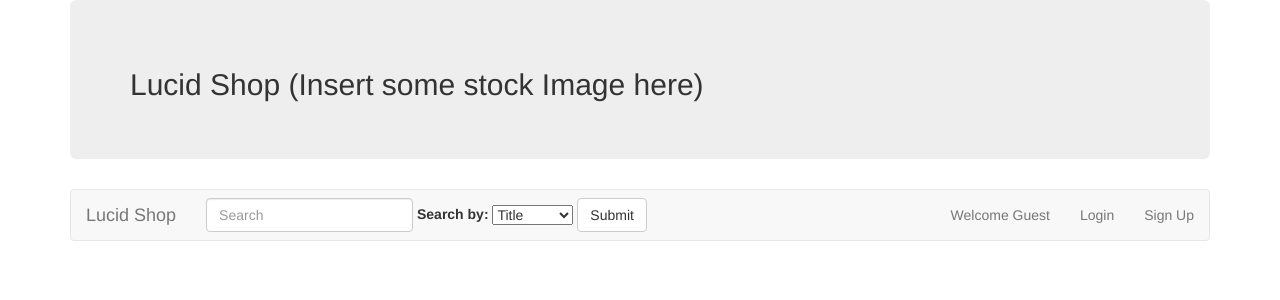
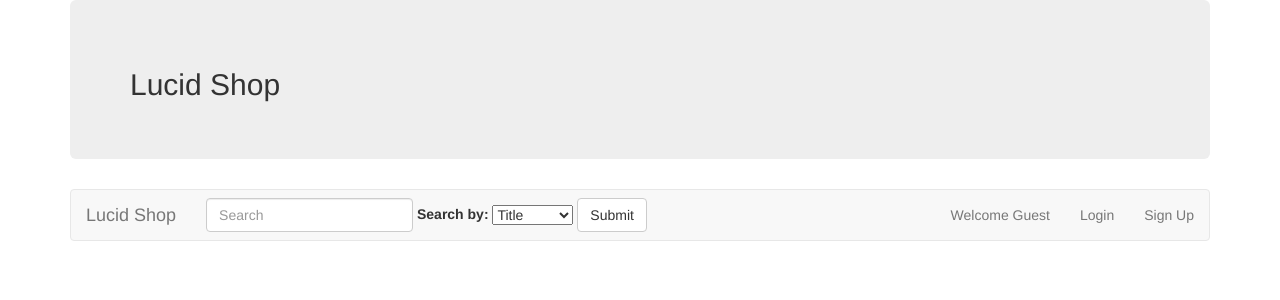
Before and after one commit to phaseharry/Lucid-Shop, a PHP site: page /index.php in a window 1280 px wide. Shown: the top 300 px of the page. Run offline with PHP 8.4, Linux system fonts and the light colour scheme; data that the repository does not hold is empty.

Commit message:
remove placeholder text from header

```diff
--- a/src/navbar.php
+++ b/src/navbar.php
@@ -11,7 +11,7 @@
 </head>
 <div class="container">
 	<div class="jumbotron">
-		<h2>Lucid Shop (Insert some stock Image here)</h2>
+		<h2>Lucid Shop</h2>
 	</div>
 </div>
 <div class="container">
```
